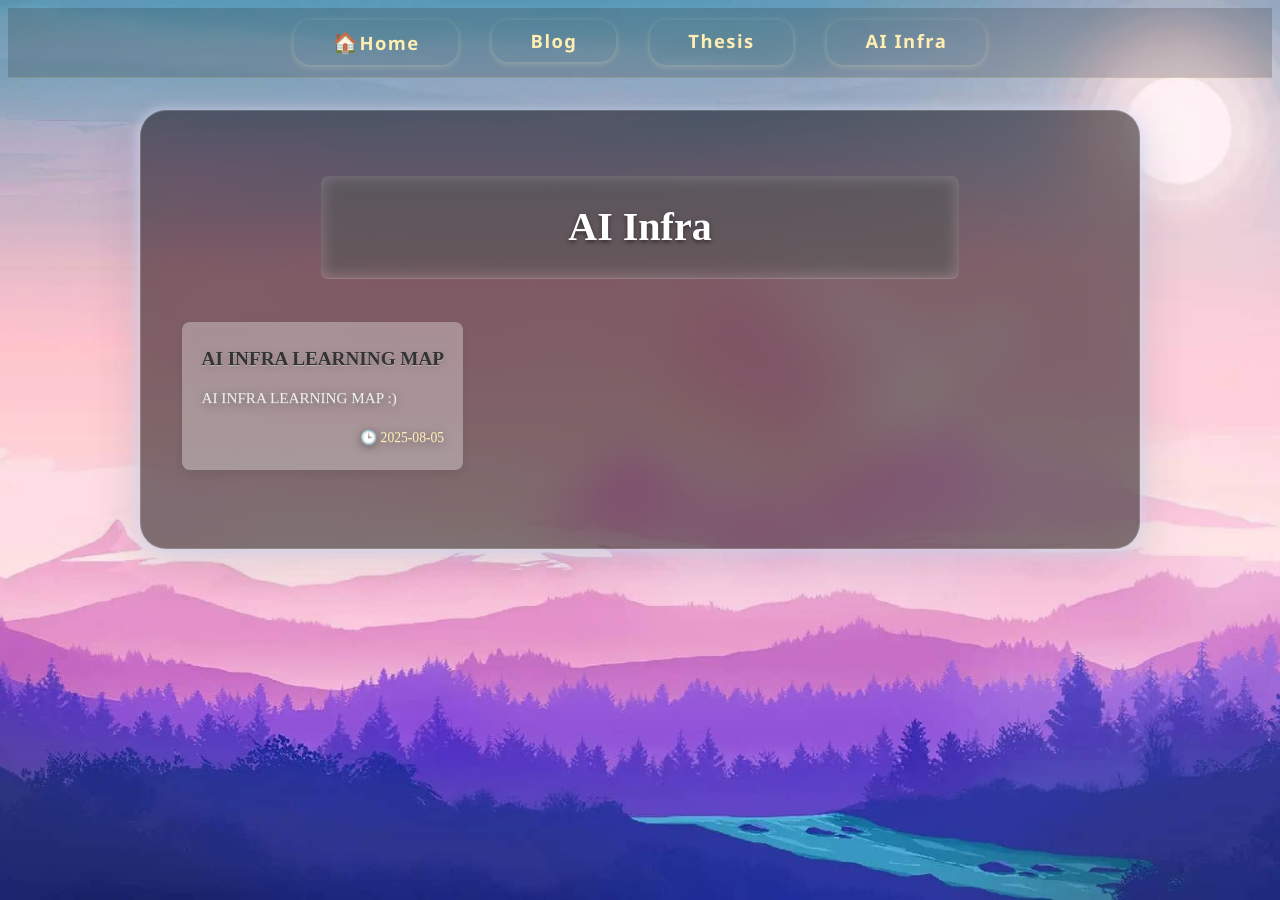
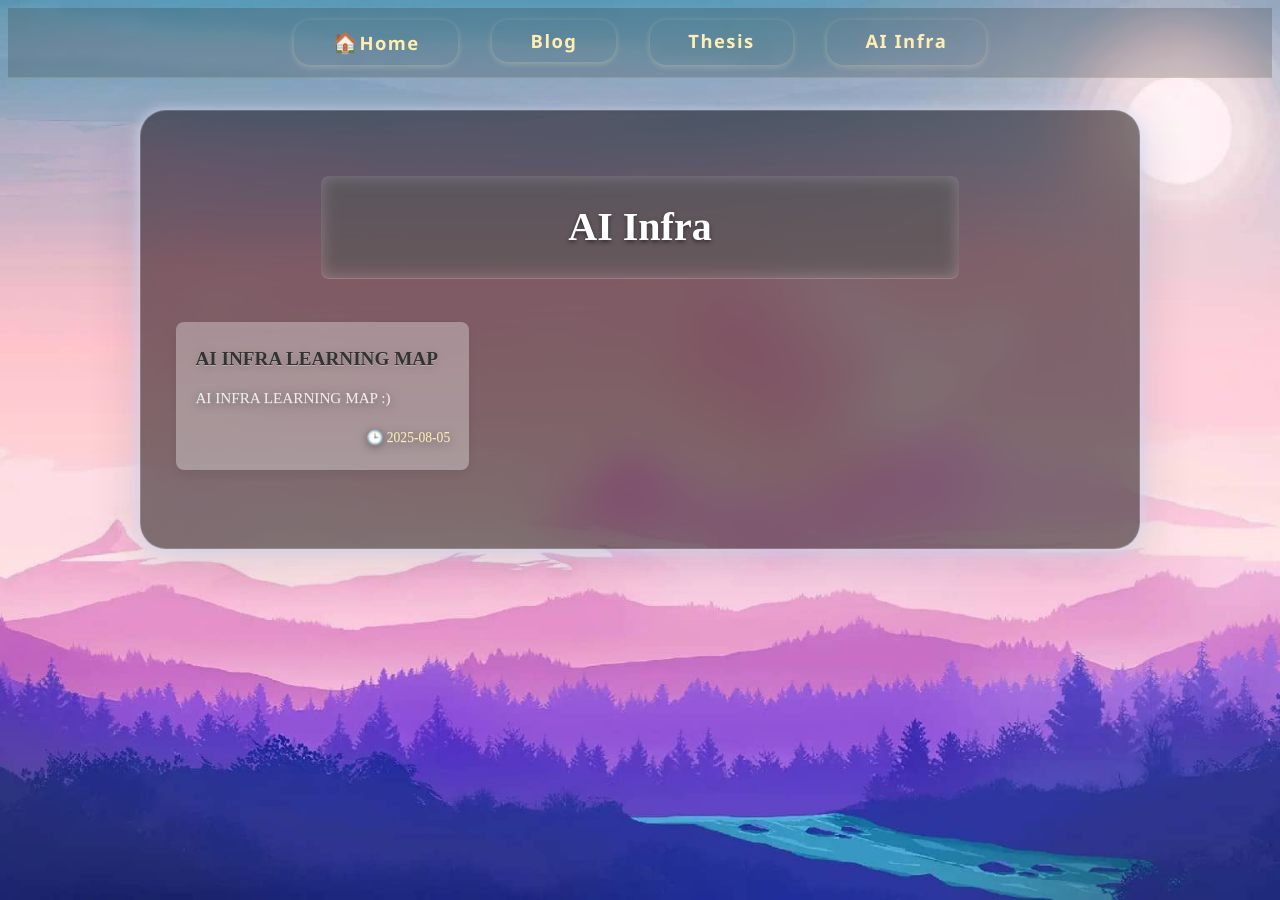
Before and after one commit to Invincible-ZHANG/Technical-Interview-NOTE-Baguwen-Style, a Jekyll site: the page built from docs/notes/AI_Infra/index.md, in a window 1280 px wide. Built offline with Jekyll 4.4.1, drawn with Linux system fonts in a browser that asks for light colours; our own code applies the rules of GitHub Pages for plain Markdown files.

Commit message:
Auto update: 2025-08-07 13:02:59

```diff
--- a/docs/assets/css/background.css
+++ b/docs/assets/css/background.css
@@ -365,6 +365,9 @@
 .post-grid {
     display: grid;
     grid-template-columns: repeat(auto-fill, minmax(280px, 1fr));
+    /* 关键：让每一行等高 */
+    justify-items: stretch; /* 让每个格子里的 .post-card 都撑满单元格 */
+    grid-auto-rows: 1fr;
     gap: 1.5rem;
     margin: 2rem 0;
 }
@@ -383,6 +386,9 @@
 }
 
 .post-card {
+    /* 关键：卡片内部做垂直拉伸布局 */
+    display: flex;
+    flex-direction: column;
     position: relative;
     background: rgba(255,255,255,0.32);
     border-radius: 8px;
@@ -393,6 +399,7 @@
     opacity: 0;
     transform: translateY(20px);
     transition: transform 0.3s ease, box-shadow 0.3s ease;
+    width: 100%; /* 确保它拉伸到单元格的最大宽度 */
 }
 
     .post-card:nth-child(1) {
```
